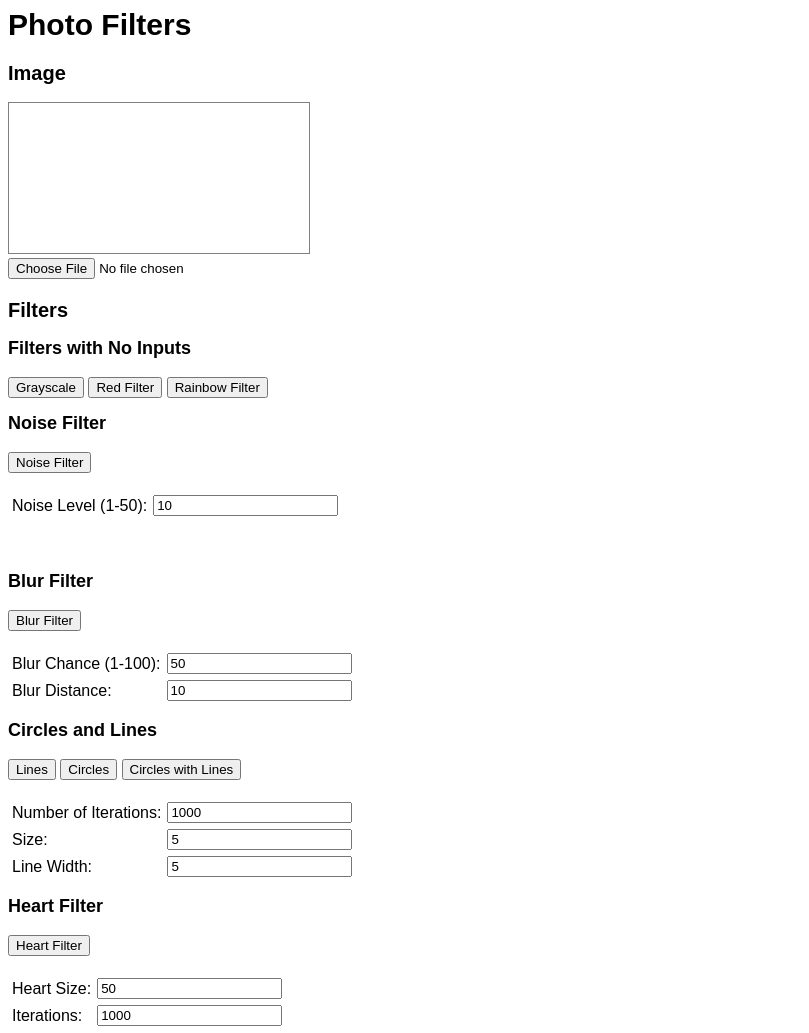
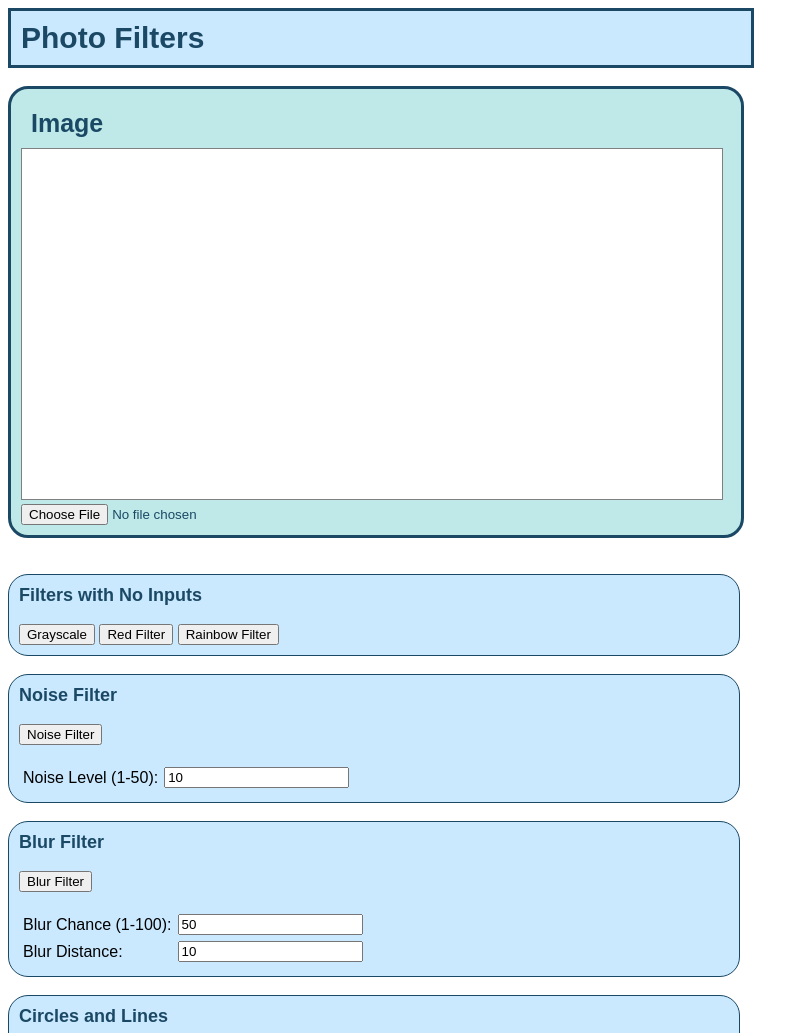
Before and after one commit to slagerprog/ideal-bassoon, a plain HTML site: page index.html in a window 1280 px wide. Shown: the top 1033 px of the page, without its empty margins (0-809 px from the left). Drawn offline with Linux system fonts and the light colour scheme.

Commit message:
Add files via upload

```diff
--- a/index.html
+++ b/index.html
@@ -13,22 +13,28 @@
   <title>Photo Filters</title>
 
   <h1>Photo Filters</h1>
-
+  <br>
+  <div id="boldblob">
   <h2>Image</h2>
 
   <canvas id="main_canvas"></canvas>
   <br>
 
-  <input type="file" id="file_chooser" onChange="fileUpload()">
+  <input type="file" id="file_chooser" onChange="fileUpload()" accept="image/*">
+    </div>
   <br>
-
-  <h2>Filters</h2>
-
-  <h3>Filters with No Inputs</h3>
+<br>
+  <div id="roundedDiv">
+    <div id="divTitle">Filters with No Inputs</div>
+  <br>
   <input type="button" value="Grayscale" id="buttonFilter1" onClick="filter1()">
   <input type="button" value="Red Filter" id="buttonFilter2" onClick="filter2()">
   <input type="button" value="Rainbow Filter" id="buttonFilter8" onClick="filter8()">
-  <h3>Noise Filter</h3>
+  </div>
+  <br>
+  <div id="roundedDiv">
+  <div id="divTitle">Noise Filter</div>
+    <br>
   <input type="button" value="Noise Filter" id="buttonFilter3"onClick="filter3()">
   <br><br>
   <table margin=10>
@@ -37,8 +43,11 @@
       <td><input type="text" id="noiseLevel" value="10"></td>
     </tr>
   </table>
-  <br><br>
-  <h3>Blur Filter</h3>
+  </div>
+  <br>
+  <div id="roundedDiv">
+  <div id="divTitle">Blur Filter</div>
+    <br>
   <input type="button" value="Blur Filter" id="buttonFilter9"onClick="filter9()">
   <br><br>
   <table margin=10>
@@ -51,14 +60,17 @@
       <td><input type="text" id="blurDistance" value="10"></td>
     </tr>
   </table>
+  </div>
+  <br>
 
-
-  <h3>Circles and Lines</h3>
+  <div id="roundedDiv">
+  <div id="divTitle">Circles and Lines</div>
+    <br>
   <input type="button" value="Lines" id="buttonFilter4" onClick="filter4()">
   <input type="button" value="Circles" id="buttonFilter5" onClick="filter5()">
   <input type="button" value="Circles with Lines" id="buttonFilter6" onClick="filter6()">
-  <br><br>
 
+  <br>  <br>
   <table margin=10>
     <tr>
       <td> Number of Iterations: </td>
@@ -73,8 +85,12 @@
       <td><input type="text" id="lineWidthInput" value="5"></td>
     </tr>
     </table>
+  </div>
+  <br>
 
-  <h3>Heart Filter</h3>
+ <div id="roundedDiv">
+  <div id="divTitle">Heart Filter</div>
+   <br>
   <input type="button" value="Heart Filter" id="buttonFilter7"onClick="filter7()">
   <br><br>
 
@@ -90,7 +106,7 @@
   </table>
   <br><br>
   <input type="button" value="Reset" id="buttonReset" onClick="resetImage()">
-
+  </div>
 
 </html>
 <!-- partial -->
--- a/style.css
+++ b/style.css
@@ -1,33 +1,73 @@
 html {
   font-family: Arial;
+  background-color: white
+
 }
 
 h1 {
 
-  width: 100%;
+  width: 720px;
   margin: 0px;
   font-family: Arial;
   font-size: 30px;
+  color: #1b4965;
+  top-margin: 0px;
+  padding: 10px;
+  background-color: #cae9ff;
+  border: 3px;
+  border-style: solid;
+  border-color: #1b4965 ;
 }
 h2 {
   width: 100%;
-  margin-top: 20px;
   font-family: Arial;
-  font-size: 20px;
+  font-size: 25px;
+  padding: 10px;
+  margin: 0px;
 }
 
 h3 {
   width: 100%;
-  margin-top: 15px;
   font-family: Arial;
   font-size: 18px;
 }
 
 #main_canvas {
   border: 1px solid gray;
-  width: 300px;
+  width: 700px;
+  background-color: white;
 }
 
 td {
   padding: 2px;
 }
+
+#roundedDiv {
+  border: 1px;
+  border-style: solid;
+  border-color: #1b4965;
+  padding: 10px;
+  border-radius: 20px;
+  width: 710px;
+  background-color: #cae9ff;
+
+}
+
+#boldblob {
+  border: 3px;
+  border-style: solid;
+  border-color: #1b4965;
+  padding: 10px;
+  border-radius: 20px;
+  width: 710px;
+  background-color: #bee9e8;
+  color: #1b4965;
+}
+
+
+#divTitle {
+  font-family: Arial;
+  font-size: 18px;
+  font-weight: bold;
+  color: #1b4965;
+}
```
